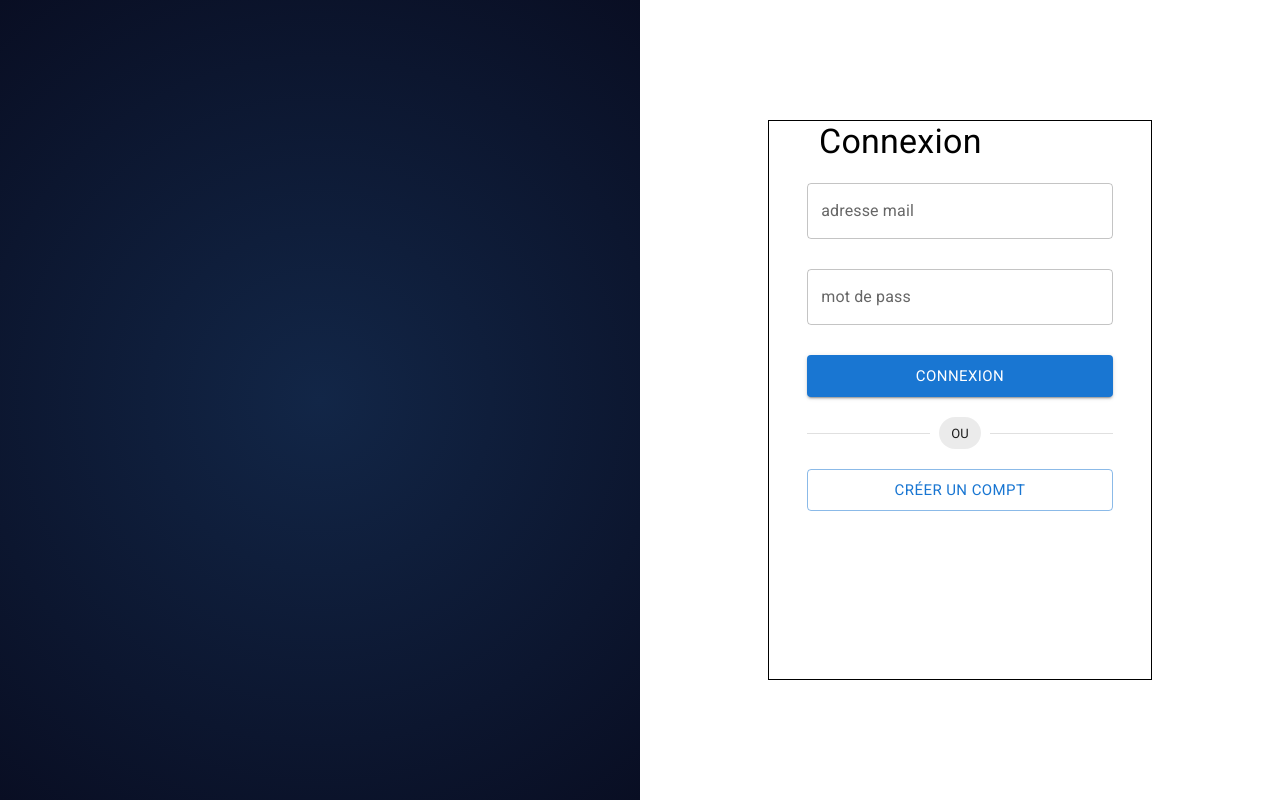
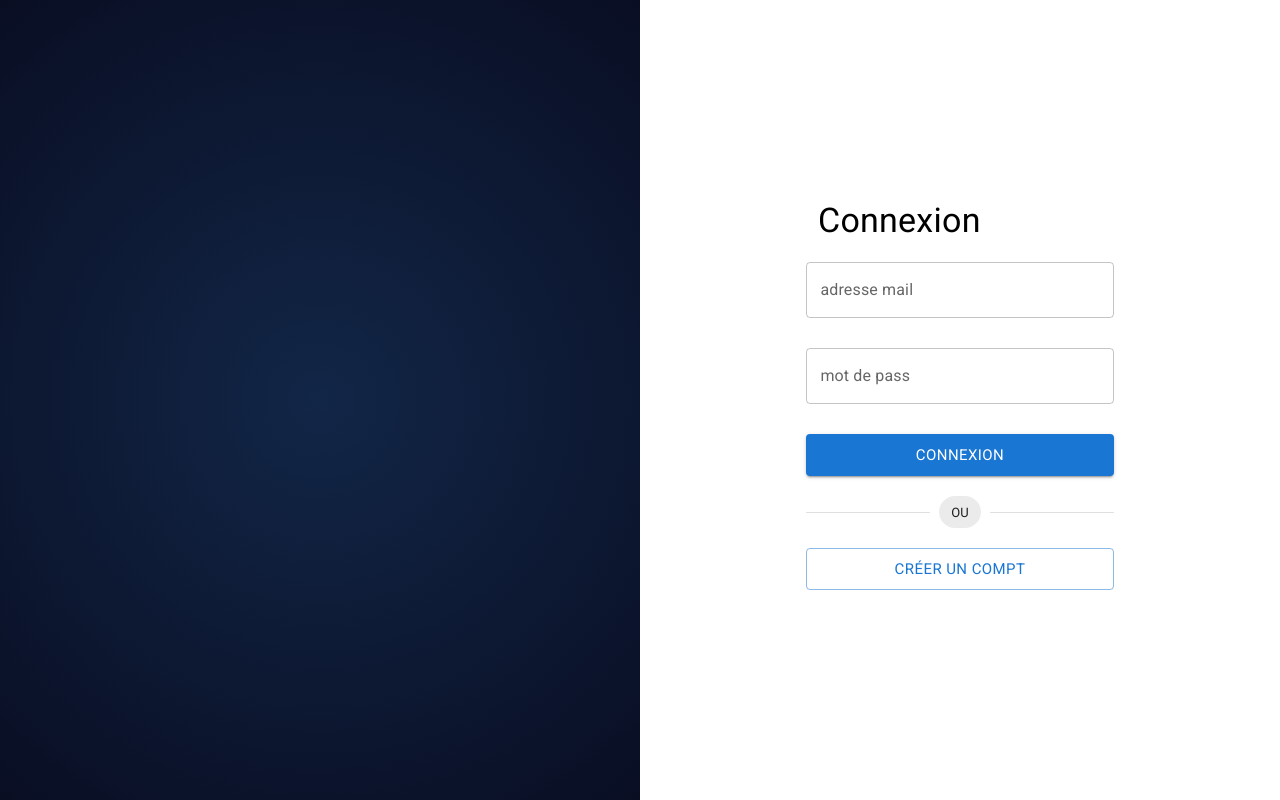
Before and after one commit to MosesKal/miniERP_groupe_5, a React (Create React App) app in the folder frontend/: page / in a window 1280 px wide. Built offline with nearby package versions, Linux system fonts and the light colour scheme.

Commit message:
modification apporté sur signIn

```diff
--- a/frontend/src/pages/Singup.js
+++ b/frontend/src/pages/Singup.js
@@ -9,7 +9,7 @@ const Singup = () => {
       <div className="container-formulaire">
         <div className="block-form">
           <div className="form-titre">
-            <Typography variant="h4">Création du compte</Typography>
+            <Typography variant="h4" >Création du compte</Typography>
           </div>
           <div className="formulaire">
             <form action="">
--- a/frontend/src/styles/login_page.css
+++ b/frontend/src/styles/login_page.css
@@ -27,8 +27,8 @@
 }
 .block-form {
   width: 60%;
-  height: 70%;
-  border: 1px solid black;
+  height: 50%;
+
 }
 .form-titre {
   width: 100%;
```
